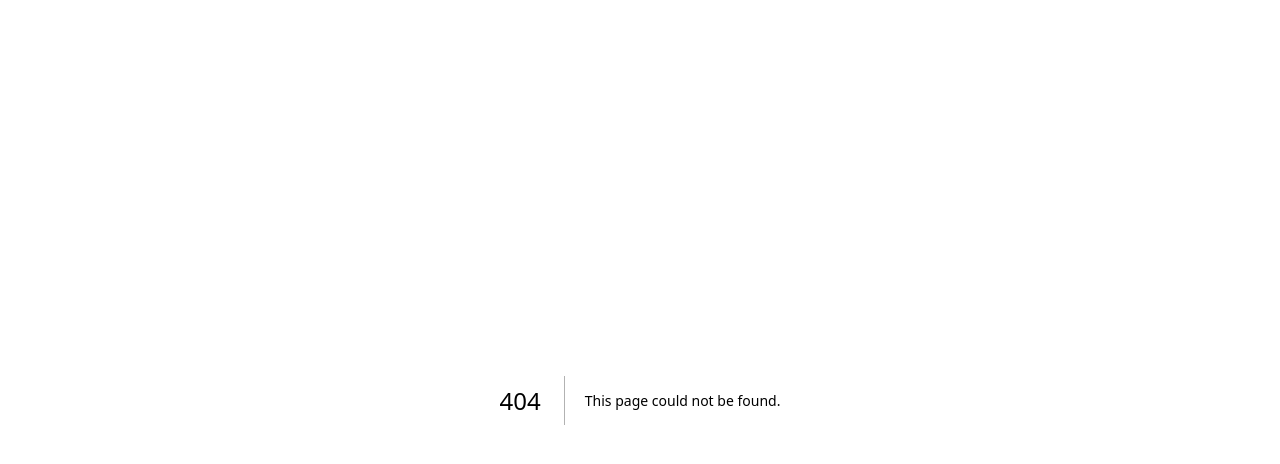
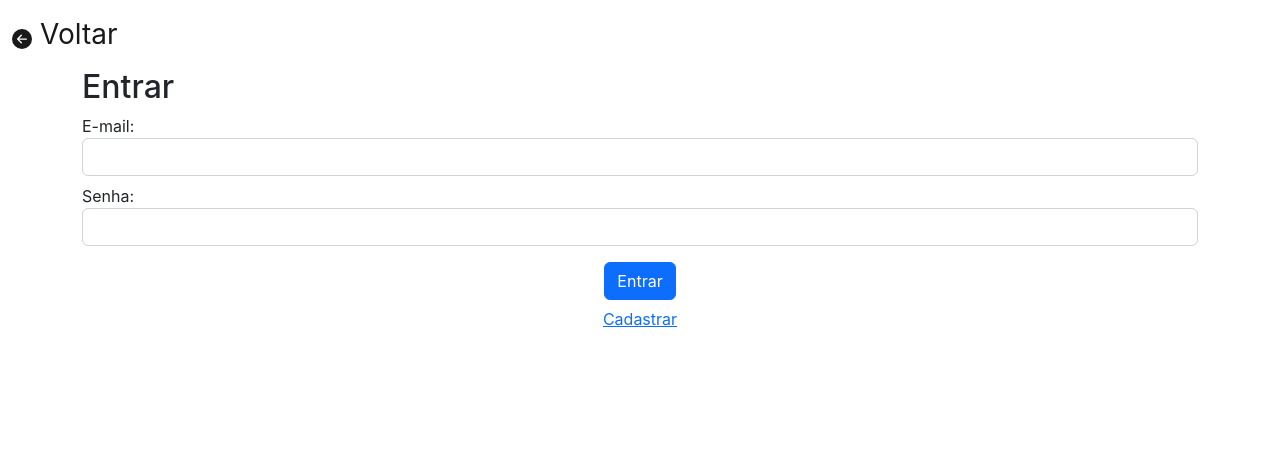
Before and after one commit to Gabriel-VitorS/mycardapiodigital_gestor, a Next.js app: page /entrar in a window 1280 px wide. Before the commit this address had no page. Shown: the top 464 px of the page. Built offline with nearby package versions, Linux system fonts and the light colour scheme.

Commit message:
Página de entrar e componentes

```diff
--- /dev/null
+++ b/Components/FormLogin/FormLogin.jsx
@@ -0,0 +1,87 @@
+import Link from "next/link";
+import { setCookie } from "nookies";
+import { useState } from "react";
+import Router from "next/router";
+
+import Input from "../Inputs/NormalInput"
+import Notification from "../Notification/Notification"
+import Loader from "../Loader/Loader"
+import APIRequest from "../../Fetch/APIRequest";
+
+const FormLogin = () =>{
+    const [toast, setToast] = useState(false)
+    const [message, setMessage] = useState('')
+
+    const [loader, setLoader] = useState(false)
+
+    async function login(e){
+
+        e.preventDefault()
+
+        const email = document.querySelector('#email')
+        const password = document.querySelector('#password')
+
+        if(email.dataset.valid == 'false' || password.dataset.valid == 'false')
+            return
+
+        setLoader(true)
+
+        const request = await APIRequest('login', 'POST', {email: email.value, password: password.value})
+        if(!request){
+            setLoader(false)
+            setToast(true)
+            setMessage('Falha na comunicação com o servidor')
+            return
+        }
+        if(request.status === 422){
+            setLoader(false)
+            setToast(true)
+            setMessage('Dados inválidos')
+            return
+        }
+
+        if(request.status !== 200){
+            setLoader(false)
+            setToast(true)
+            setMessage(`Error: ${request.status}. ${request.body.message}`)
+            return
+        }
+
+        setCookie(null, 'jwt', request.body.data, {
+            maxAge: 60 * 60 * 60, // 60 * 60 * 1
+        })
+
+        Router.push('/gestor')
+
+    }
+
+    return(
+        <>
+            <form onSubmit={login}>
+                <Input type="email" id="email" required={true} label='E-mail:' invalidMessage="Digite o e-mail" />
+
+                <Input type="password" id="password" required={true} label='Senha:' invalidMessage="Digite a senha" />
+
+                <div className="row justify-content-center mt-3">
+                    <div className="col-auto">
+                        <button className="btn btn-primary" type="submit">Entrar</button>
+                    </div>
+                </div>
+
+                <div className="row justify-content-center">
+                    <div className="col-auto">
+                        <Link className="btn btn-link" href={'/cadastrar'}>
+                            Cadastrar
+                        </Link>
+                    </div>
+                </div>
+            </form>
+
+            {loader && <Loader message="Verificando dados"></Loader> }
+
+            <Notification type='danger' text={message} visible={toast} setToast={setToast} />
+        </>
+    )
+}
+
+export default FormLogin
--- /dev/null
+++ b/Components/Inputs/NormalInput.jsx
@@ -0,0 +1,27 @@
+const Input = ({type, id, required, label, invalidMessage}) =>{
+    function verifyInput(e){
+
+        if(e.target.value === ''){
+            e.target.classList.remove('is-valid')
+            e.target.classList.add('is-invalid')
+            e.target.dataset.valid = 'false'
+        }
+        else{
+            e.target.classList.add('is-valid')
+            e.target.classList.remove('is-invalid')
+            e.target.dataset.valid = 'true'
+        }
+    }
+
+    return (
+        <div className="mb-2">
+            <label htmlFor={id}>{label}</label>
+            <input type={type} onBlur={verifyInput} data-valid='false' className="form-control" name={id}id={id} required={required}/>
+            <div className="invalid-feedback">
+                {invalidMessage}
+            </div>
+        </div>
+    )
+}
+
+export default Input
--- /dev/null
+++ b/Components/Loader/Loader.jsx
@@ -0,0 +1,19 @@
+import { Triangle } from "react-loader-spinner"
+import { Modal } from "react-bootstrap"
+
+import style from '../../styles/Loader.module.css'
+
+const Loader = ({message}) =>{
+    return (
+        <Modal show={true} centered className={style.modalLoaderContent} >
+            <div className="mt-2 mb-2 d-flex flex-column justify-content-center align-items-center ">
+                <Triangle
+                color="black"
+                />
+                <span className="fs-4">{message}</span>
+            </div>
+        </Modal>
+    )
+}
+
+export default Loader
--- /dev/null
+++ b/Components/Notification/Notification.jsx
@@ -0,0 +1,15 @@
+import { Toast, ToastContainer } from "react-bootstrap"
+
+const Notification = ({type, text, visible, setToast}) => {
+    return (
+        <ToastContainer position="top-end" className="mt-1 me-1">
+        <Toast show={visible} animation={true} delay={4000} onClose={()=>setToast(false)} autohide bg={type} >
+            <Toast.Body className="text-white" >
+                {text}
+            </Toast.Body>
+        </Toast>
+        </ToastContainer>
+    )
+}
+
+export default Notification
--- /dev/null
+++ b/Fetch/APIRequest.js
@@ -0,0 +1,12 @@
+const APIRequest = async (url, type, body) =>{
+    return await fetch(`${process.env.NEXT_PUBLIC_API_URL}/${url}`,{
+        method: type,
+        body: JSON.stringify(body) ,
+        headers:{
+            'Content-Type': 'application/json'
+        }
+    }).then( resp => resp.json().then( data => ({status: resp.status, body: data}) ))
+    .catch((err)=> console.log(err))
+}
+
+export default APIRequest
--- /dev/null
+++ b/pages/entrar/index.jsx
@@ -0,0 +1,46 @@
+import { useEffect, useState } from "react"
+import {useRouter} from 'next/router'
+import Head from "next/head"
+import Link from "next/link"
+
+import Notification from "../../Components/Notification/Notification"
+import { BsFillArrowLeftCircleFill } from 'react-icons/bs'
+import FormLogin from "../../Components/FormLogin/FormLogin"
+const Entrar = (props) => {
+    const router = useRouter()
+    const [toast, setToast] = useState(false)
+
+    let message = ''
+    if(router.query.message)
+        message = router.query.message
+
+    useEffect(()=>{
+        if(message !== '')
+        setToast(true)
+    }, [message])
+
+    return (
+        <>
+            <Head>
+                <title>Entrar</title>
+            </Head>
+
+            <nav className="navbar">
+                <div className='container-fluid'>
+                    <Link className='navbar-brand' href={'/'}>
+                        <BsFillArrowLeftCircleFill  />
+                        <span className='ms-2 fs-3' >Voltar</span>
+                    </Link>
+                </div>
+            </nav>
+
+            <div className="container">
+                <h2>Entrar</h2>
+                <FormLogin />
+                <Notification type='success' text={message} visible={toast} setToast={setToast} />
+            </div>
+        </>
+    )
+}
+
+export default Entrar
--- a/pages/index.js
+++ b/pages/index.js
@@ -1,6 +1,6 @@
 import Link from 'next/link'
 
-export default function Home() {
+const Home = () => {
   return (
     <div >
       <Link href={'/cadastrar'}>
@@ -14,3 +14,5 @@ export default function Home() {
     </div>
   )
 }
+
+export default Home
--- /dev/null
+++ b/styles/Loader.module.css
@@ -0,0 +1,7 @@
+.modalLoaderContent > div{
+    justify-content: center !important;
+}
+
+.modalLoaderContent > div > div{
+    width: 200px;
+}
--- a/styles/globals.css
+++ b/styles/globals.css
@@ -7,7 +7,7 @@ body {
 }
 
 
-@media (prefers-color-scheme: dark) {
+/* @media (prefers-color-scheme: dark) {
   html {
     color-scheme: dark;
   }
@@ -15,4 +15,4 @@ body {
     color: white;
     background: black;
   }
-}
+} */
```
